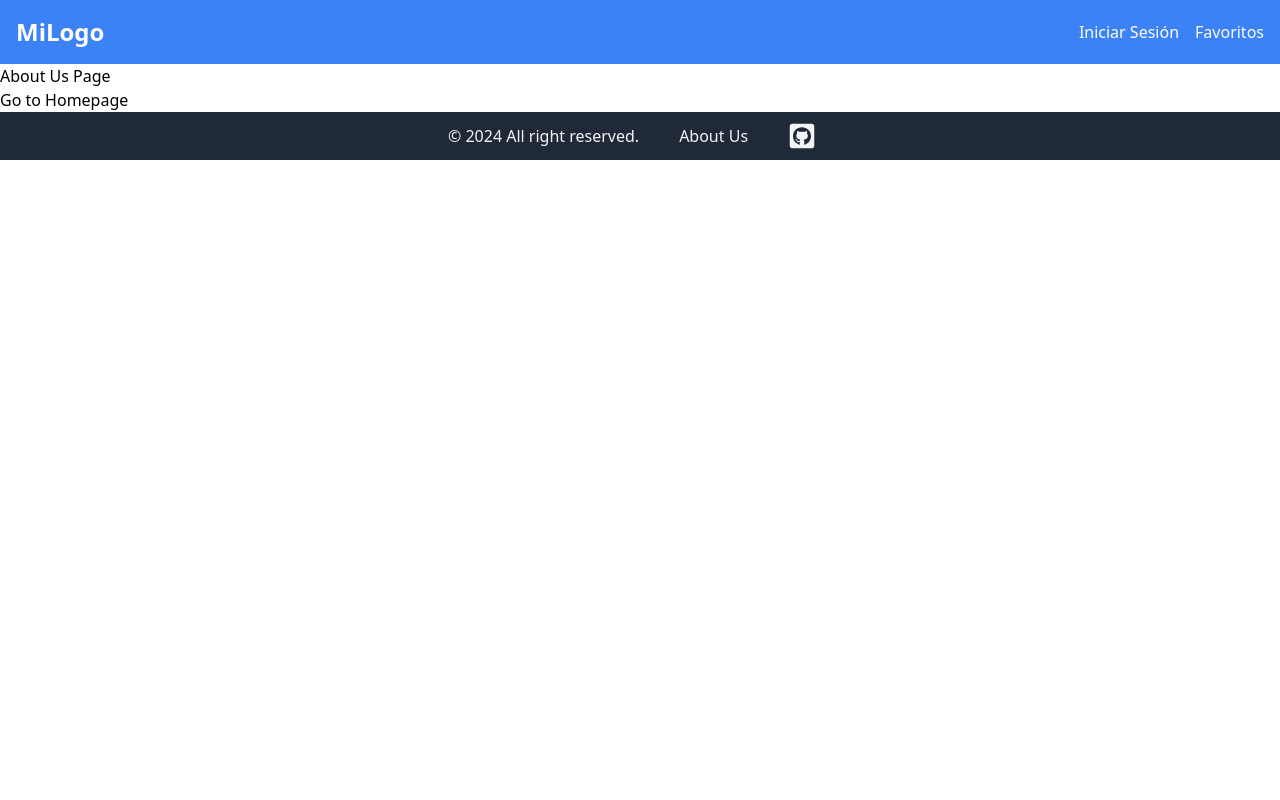
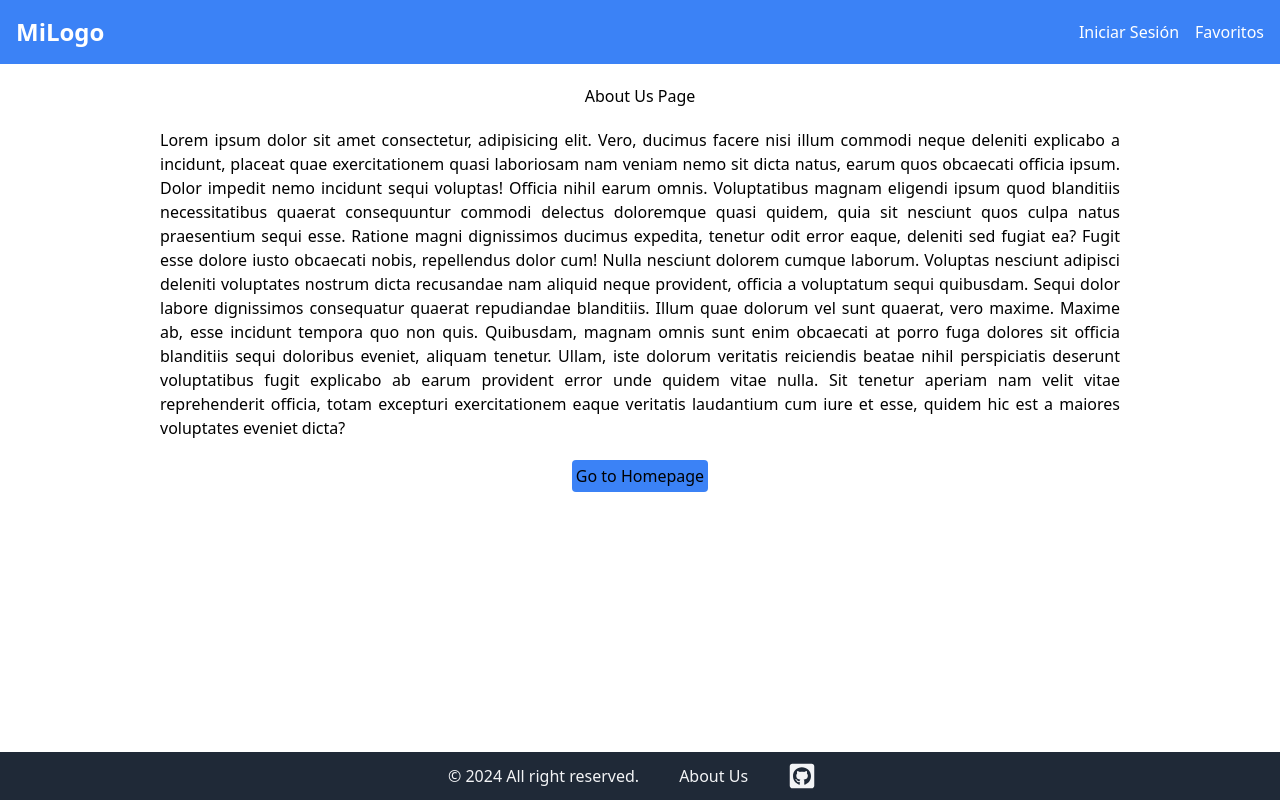
Before and after one commit to soulaimanEltoumi/Web-Project, a React (Vite) app: page /about in a window 1280 px wide. Built offline with nearby package versions, Linux system fonts and the light colour scheme.

Commit message:
fix footer, aboutpage

```diff
--- a/src/components/Footer.jsx
+++ b/src/components/Footer.jsx
@@ -5,7 +5,7 @@ import { Link } from "react-router-dom";
 export default function Footer() {
   const today = new Date();
   return (
-    <footer className="sticky bottom-0 bg-gray-800 p-4 text-gray-100">
+    <footer className="absolute bottom-0 w-full bg-gray-800 p-4 text-gray-100">
       <div className="flex h-4 items-center justify-center gap-10">
         <p>&copy; {today.getFullYear()} All right reserved.</p>
         <Link to="/about">About Us</Link>
--- a/src/pages/About/index.jsx
+++ b/src/pages/About/index.jsx
@@ -8,8 +8,40 @@ export default function About() {
   };
   return (
     <div>
-      <h1>About Us Page</h1>
-      <button onClick={handleClick}>Go to Homepage</button>
+      <div className="mx-auto w-3/4 text-center">
+        <h1 className="my-5">About Us Page</h1>
+        <p className="my-5 text-justify">
+          Lorem ipsum dolor sit amet consectetur, adipisicing elit. Vero,
+          ducimus facere nisi illum commodi neque deleniti explicabo a incidunt,
+          placeat quae exercitationem quasi laboriosam nam veniam nemo sit dicta
+          natus, earum quos obcaecati officia ipsum. Dolor impedit nemo incidunt
+          sequi voluptas! Officia nihil earum omnis. Voluptatibus magnam
+          eligendi ipsum quod blanditiis necessitatibus quaerat consequuntur
+          commodi delectus doloremque quasi quidem, quia sit nesciunt quos culpa
+          natus praesentium sequi esse. Ratione magni dignissimos ducimus
+          expedita, tenetur odit error eaque, deleniti sed fugiat ea? Fugit esse
+          dolore iusto obcaecati nobis, repellendus dolor cum! Nulla nesciunt
+          dolorem cumque laborum. Voluptas nesciunt adipisci deleniti voluptates
+          nostrum dicta recusandae nam aliquid neque provident, officia a
+          voluptatum sequi quibusdam. Sequi dolor labore dignissimos consequatur
+          quaerat repudiandae blanditiis. Illum quae dolorum vel sunt quaerat,
+          vero maxime. Maxime ab, esse incidunt tempora quo non quis. Quibusdam,
+          magnam omnis sunt enim obcaecati at porro fuga dolores sit officia
+          blanditiis sequi doloribus eveniet, aliquam tenetur. Ullam, iste
+          dolorum veritatis reiciendis beatae nihil perspiciatis deserunt
+          voluptatibus fugit explicabo ab earum provident error unde quidem
+          vitae nulla. Sit tenetur aperiam nam velit vitae reprehenderit
+          officia, totam excepturi exercitationem eaque veritatis laudantium cum
+          iure et esse, quidem hic est a maiores voluptates eveniet dicta?
+        </p>
+
+        <button
+          className="w-30 mb-5 h-8 rounded bg-blue-500 p-1"
+          onClick={handleClick}
+        >
+          Go to Homepage
+        </button>
+      </div>
     </div>
   );
 }
```
